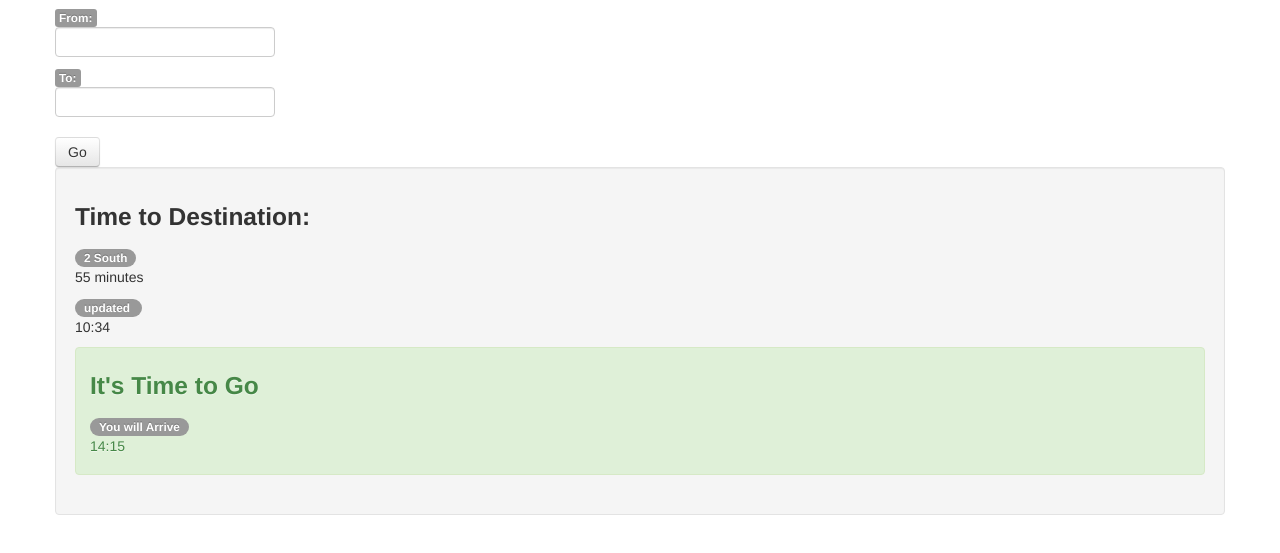
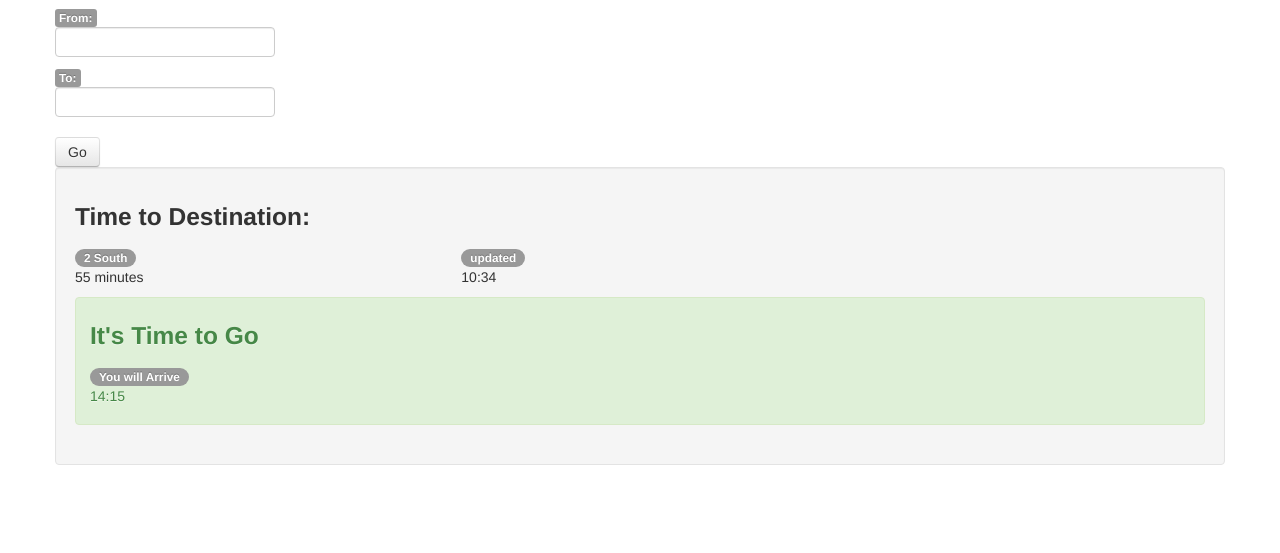
Before and after one commit to mavry/mavry.github.io, a plain HTML site: page index.html in a window 1280 px wide. Shown: the part 53-606 px from the top of the page. Drawn offline with Linux system fonts and the light colour scheme.

Commit message:
updated layouting

```diff
--- a/index.html
+++ b/index.html
@@ -62,14 +62,21 @@
         <h3>
           Time to Destination:
         </h3>
+        <div class="row-fluid">
+          <div class="span4">
             <span class="badge">2 South</span>
             <p>
               55 minutes
             </p>
-        <span class="badge">updated&nbsp;</span>
+          </div>
+          <div class="span8">
+            <span class="badge">updated</span>
             <p>
               10:34
             </p>
+          </div>
+        </div>
+
         <div class="alert alert-success">
           <h3>
             It's Time to Go
```
Lines whose indentation alone changed are shown as unchanged.
